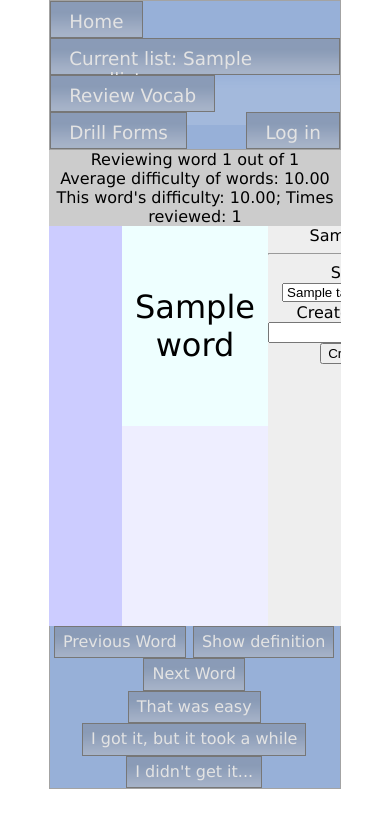
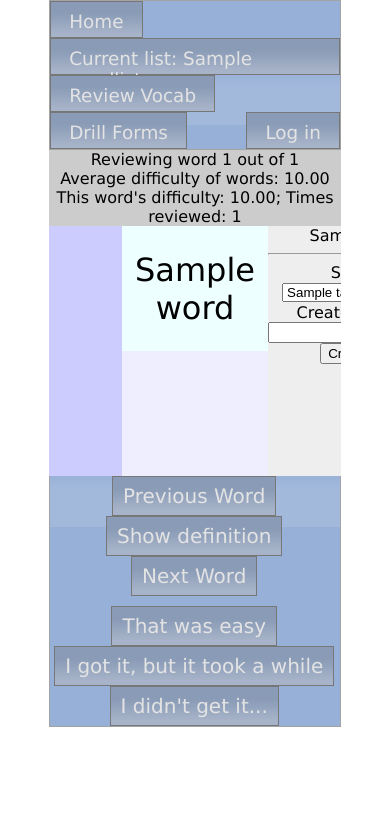
Before and after one commit to matt-gardner/language-study, a Django app: template templates/vocab/review.html in a window 390 px wide. Shown: the top 828 px of the page. Run offline with Django 3.2, Linux system fonts and the light colour scheme; the template is opened without the code that fills it: most values are stand-ins (such as "Sample title", 1, 10 or a date in 2020).

Commit message:
UI tweaks to make the app more usable from a phone

```diff
--- a/media/style.css
+++ b/media/style.css
@@ -107,14 +107,14 @@
 div.review_word
 {
     width: 100%;
-    height: 200px;
+    height: 125px;
     background:#eff;
     display:table;
 }
 div.review_definition
 {
     width: 100%;
-    height: 200px;
+    height: 125px;
     background:#eef;
     display:table;
 }
@@ -130,6 +130,7 @@
     color: #222;
 }
 .ui-button-text {
+    font-size: 1.25em;
     padding: .25em .5em;
 }
 div.drill_form_buttons
@@ -138,11 +139,13 @@
     margin-right:auto;
     text-align:center;
 }
-div.drill_form_buttons ul
-{
+div.drill_form_buttons ul {
     list-style-type:none;
     padding:0;
     margin-left:0;
+}
+div.second_row_buttons {
+    margin-top: 10px;
 }
 
 /* Three column layout stuff */
@@ -164,7 +167,7 @@
     position: relative;
     padding: 0;
     overflow: hidden;
-    height: 400px;
+    height: 250px;
 }
 /* These settings affect the right column */
 .three-columns {
--- a/templates/vocab/review.html
+++ b/templates/vocab/review.html
@@ -116,7 +116,7 @@
             <a class="ui-button-text" accesskey=n> Next Word </a>
         </div>
     </div>
-    <div>
+    <div class="second_row_buttons">
         <div class="ui-button ui-state-default" id="id_easy">
             <a class="ui-button-text" accesskey=y> That was easy </a>
         </div>
```
